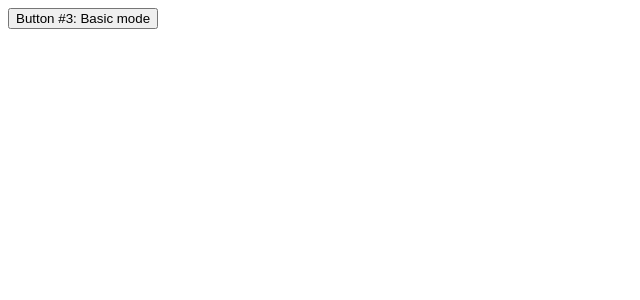
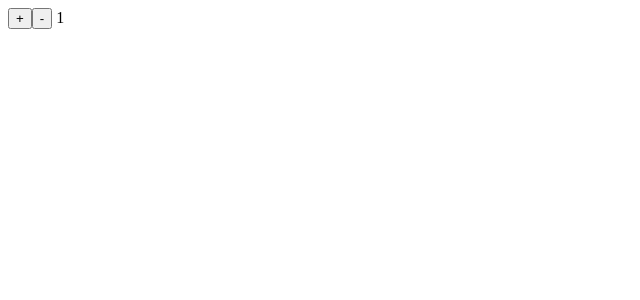
Before and after one commit to LayZeeDK/ngx-template-type-checking, an Angular app: page / in a window 1280 px wide. Shown: the top 300 px of the page, without its empty margins (0-640 px from the left). Built offline with nearby package versions, Linux system fonts and the light colour scheme.

Commit message:
feat: add counter

```diff
--- a/projects/basic-app/src/app/app.sfc.ts
+++ b/projects/basic-app/src/app/app.sfc.ts
@@ -1,20 +1,15 @@
-import { Component, Input, NgModule } from '@angular/core';
-import { ButtonScam } from '@workspace/shared';
+import { Component, NgModule } from '@angular/core';
+import { CounterScam } from '@workspace/shared';
 
 @Component({
   selector: 'app-root',
   styles: [':host { display: block; }'],
-  template: `<app-button buttonNumber="3" [text]="'Basic mode'"></app-button>`,
+  template: `<app-counter count="1"></app-counter>`,
 })
-export class AppComponent {
-  @Input()
-  buttonNumber = 0;
-  @Input()
-  text = 'Push me';
-}
+export class AppComponent {}
 
 @NgModule({
   declarations: [AppComponent],
-  imports: [ButtonScam],
+  imports: [CounterScam],
 })
 export class AppScam {}
--- a/projects/shared/src/index.ts
+++ b/projects/shared/src/index.ts
@@ -1,5 +1,6 @@
 export * from './lib/address';
 export * from './lib/button.sfc';
+export * from './lib/counter.sfc';
 export * from './lib/map.sfc';
 export * from './lib/user';
 export * from './lib/user.sfc';
--- /dev/null
+++ b/projects/shared/src/lib/counter.sfc.ts
@@ -0,0 +1,32 @@
+import { ChangeDetectionStrategy, Component, EventEmitter, Input, NgModule, Output } from '@angular/core';
+
+@Component({
+  changeDetection: ChangeDetectionStrategy.OnPush,
+  selector: 'app-counter',
+  styles: [':host { display: block; }'],
+  template: `<button (click)="onIncrement()">+</button>
+    <button (click)="onDecrement()">-</button>
+    {{ count }}`,
+})
+export class CounterComponent {
+  @Input()
+  count = 0;
+  @Output()
+  countChange = new EventEmitter<number>();
+
+  onDecrement(): void {
+    this.count += 1;
+    this.countChange.emit(this.count);
+  }
+
+  onIncrement(): void {
+    this.count -= 1;
+    this.countChange.emit(this.count);
+  }
+}
+
+@NgModule({
+  declarations: [CounterComponent],
+  exports: [CounterComponent],
+})
+export class CounterScam {}
```
Also changed, not shown: projects/full-app/src/app/app.sfc.ts (+5 -10 lines), projects/strict-app/src/app/app.sfc.ts (+5 -10 lines).
